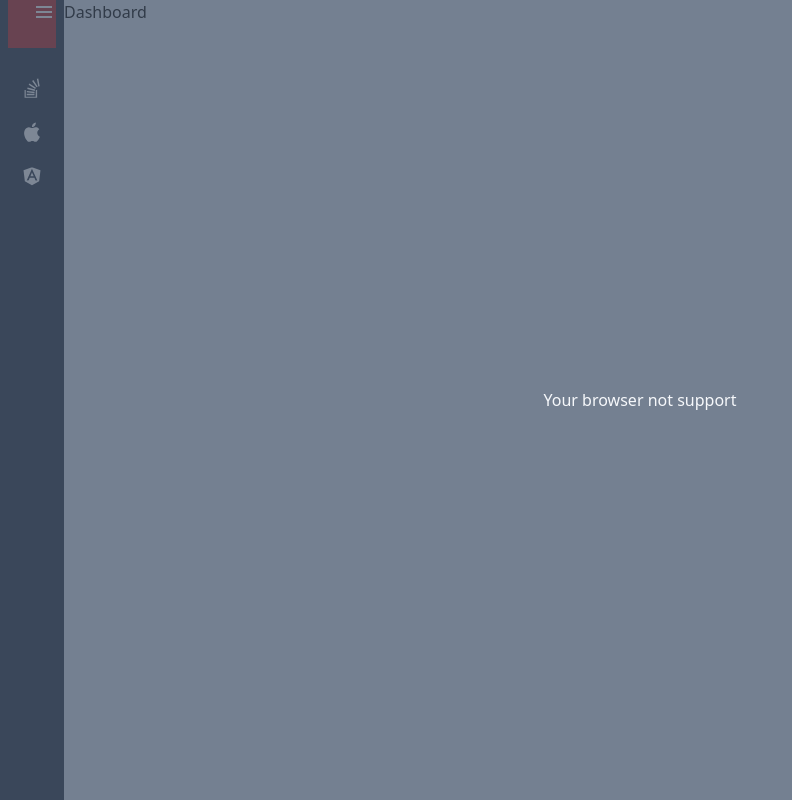
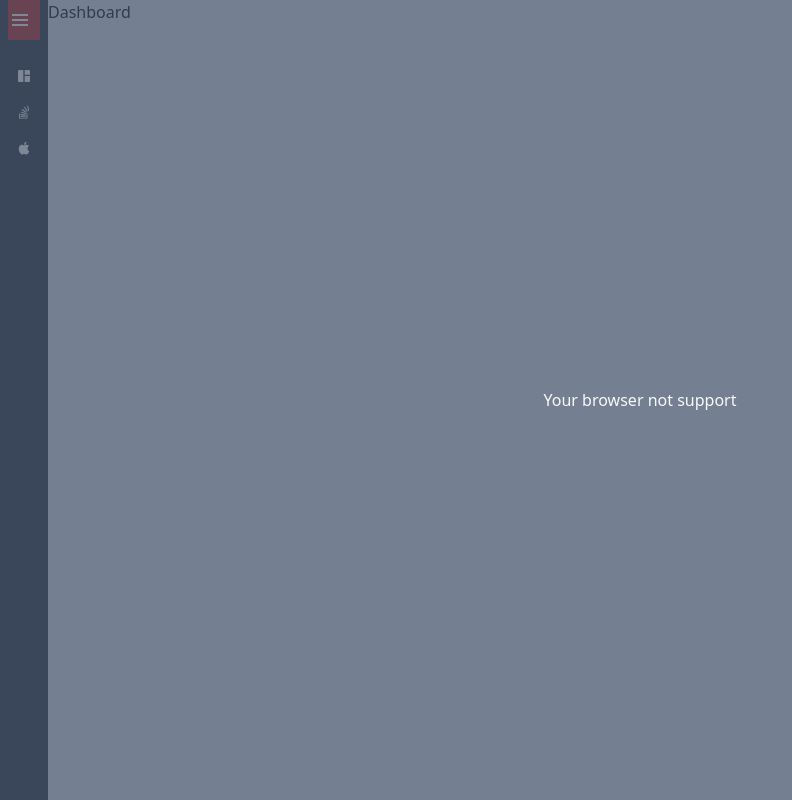
Before and after one commit to greycodee/VidConvert, a React (Vite) app: page /VidConvert/dashboard in a window 1280 px wide. Shown: the whole page, without its empty margins (0-792 px from the left). Built offline with nearby package versions, Linux system fonts and the light colour scheme; what @ffmpeg/ffmpeg would draw is missing.

Commit message:
optimize sidebar

```diff
--- a/src/App.jsx
+++ b/src/App.jsx
@@ -4,6 +4,7 @@ import Sidebar from "./components/Sidebar";
 import TopBarMenu from "./components/TopBarMenu";
 import { Outlet } from "react-router-dom";
 import { DiStackoverflow,DiApple,DiAngularSimple } from "react-icons/di";
+import { MdSpaceDashboard } from "react-icons/md";
 
 const ffmpeg = createFFmpeg({ log: true });
 
@@ -26,25 +27,26 @@ function App() {
   const itemData = [
     {
       key: 1,
+      icon: <MdSpaceDashboard/>,
+      title: "Dashboard",
+      content: "dashboard",
+      link: "/dashboard",
+    },
+    {
+      key: 2,
       icon: <DiStackoverflow/>,
       title: "M3U8 to MP4",
       content: "content123",
       link: "/m3u8tomp4",
     },
     {
-      key: 2,
+      key: 3,
       icon: <DiApple/>,
       title: "Add watermark",
       content: "watermark",
       link: "/watermark",
     },
-    {
-      key: 3,
-      icon: <DiAngularSimple/>,
-      title: "Add watermark",
-      content: "watermark",
-      link: "/watermark",
-    },
+
   ];
 
   const [isOpen, setIsOpen] = useState(false);
--- a/src/components/Sidebar.jsx
+++ b/src/components/Sidebar.jsx
@@ -1,5 +1,5 @@
 import React from "react";
-import { Link } from "react-router-dom";
+import { useNavigate } from "react-router-dom";
 
 import { BiMenu } from "react-icons/bi";
 
@@ -15,52 +15,55 @@ function Sidebar({ className, isOpen, toggleSidebar, itemData }) {
   };
 
   const [selectItem, setSelectItem] = React.useState(0);
+  const navigate = useNavigate();
 
   return (
     <div
-      className={`h-full px-2
-      ${isOpen ? "w-48" : "w-16"}
+      className={`h-full px-2 text-white
+      ${isOpen ? "w-40" : "w-12"}
         bg-slate-800 transition-all duration-500 ease-in-out
     ${className} `}
     >
-      <div>
-        <div className="w-full h-12 bg-red-700">
-          <BiMenu onClick={toggleSidebar} className="text-white w-6 h-6 float-right" />
+
+        <div className="w-full h-10 bg-red-700 flex flex-row items-center">
+          <BiMenu onClick={toggleSidebar} className="w-6 h-6 float-right" />
         </div>
 
-        {/* <nav className="mt-8 ring-1 ring-red-500"> */}
         <ul className="mt-4 flex flex-col justify-center items-center">
           {itemData.map((item) => (
             <li
               key={item.key}
-              onClick={() => setSelectItem(item.key)}
-              className={`px-2 py-2 mt-1 text-white
-                 hover:bg-white hover:text-slate-800 cursor-pointer
-                w-full h-10 rounded-xl flex flex-row items-center
-                ${selectItem === item.key ? "bg-white text-slate-800" : ""}
+              onClick={() => {
+                setSelectItem(item.key);
+                navigate(item.link);
+              }}
+              className={`px-2 py-2 mt-1
+                w-full h-8 rounded-xl flex flex-row
+                ${selectItem === item.key ? "bg-white text-slate-800" : " hover:bg-white hover:text-slate-800 cursor-pointer"}
                 `}
             >
-              <Link className="flex" key={item.key} to={item.link}>
-                <i className="w-8 h-8 flex items-center justify-center">
+
+                <i className="w-4 h-4 flex items-center justify-center">
                   {mergedIcon(item.icon)}
                 </i>
 
                 <span
+                style={{
+                  transition: "width 0.5s ease-in-out",
+                  lineHeight: "16px",
+                }}
                   className={`
-                    ${isOpen ? "opacity-100" : "opacity-0"}
-                    ml-2 text-sm whitespace-nowrap
-                    flex items-center
+                    ${isOpen ? "w-full" : "w-0"}
+                    text-xs whitespace-nowrap ml-2
+                    overflow-hidden
                     `}
                 >
-                  {item.title}
+                  {item.title }
                 </span>
-                {/* </div> */}
-              </Link>
+
             </li>
           ))}
         </ul>
-        {/* </nav> */}
-      </div>
     </div>
   );
 }
--- a/src/main.jsx
+++ b/src/main.jsx
@@ -14,7 +14,7 @@ const routeData = [
     element: <App />,
     children: [
       {
-        path: "*",
+        path: "/dashboard",
         element: <Dashboard />,
 
       },
```
